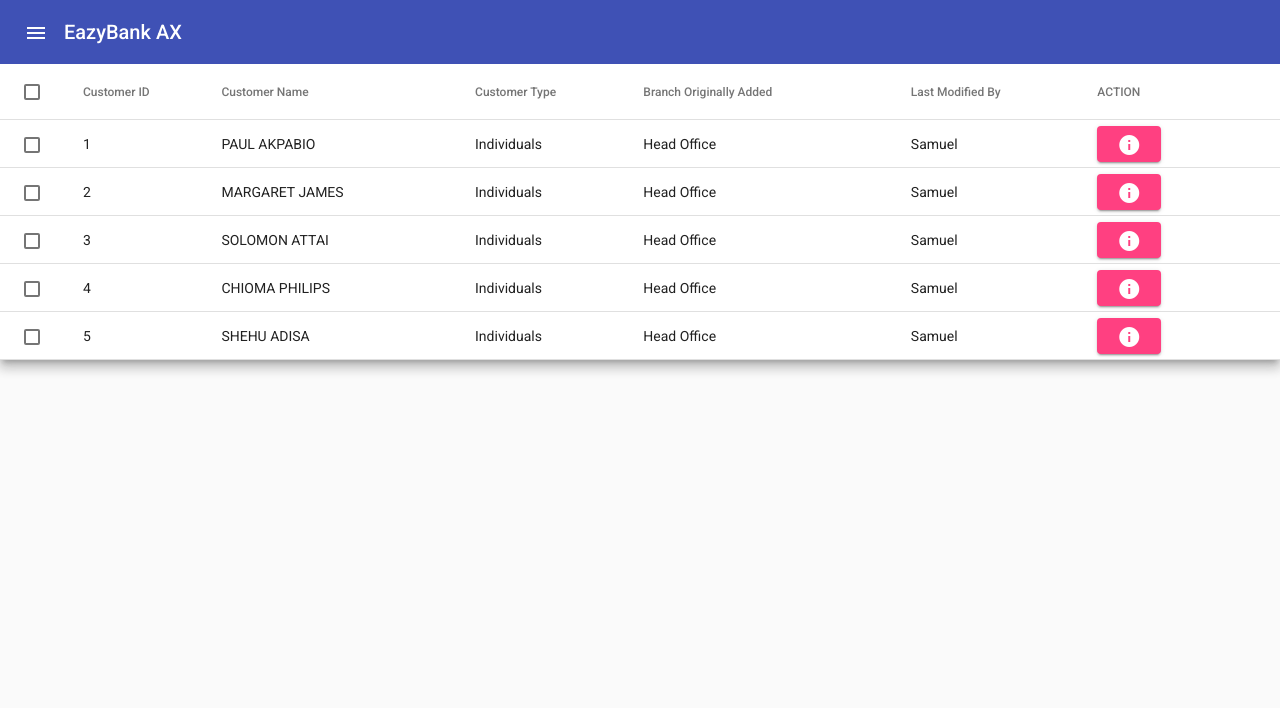
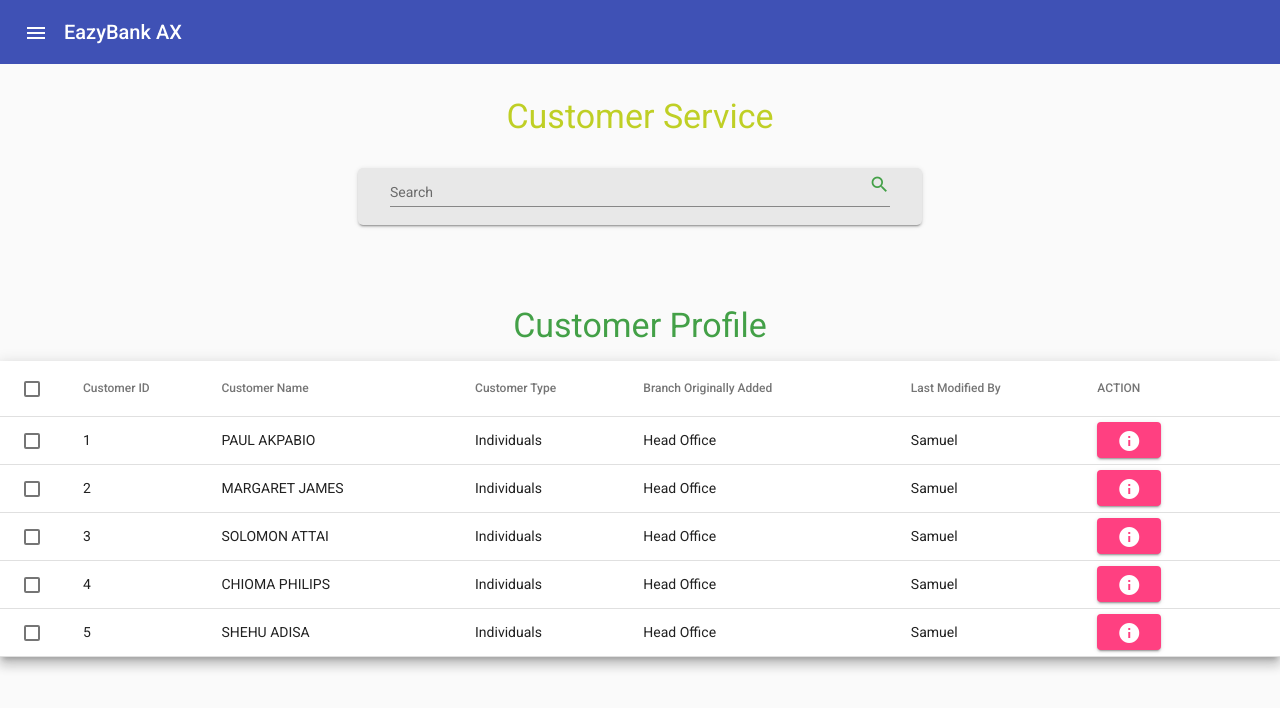
Before and after one commit to thesamtj/angularmaterial_uitest_forms, an Angular app: page / in a window 1280 px wide. Shown: the top 708 px of the page. Built offline with nearby package versions, Linux system fonts and the light colour scheme.

Commit message:
Include a search functionality

```diff
--- a/src/app/app-routing.module.ts
+++ b/src/app/app-routing.module.ts
@@ -1,7 +1,14 @@
 import { NgModule } from '@angular/core';
 import { Routes, RouterModule } from '@angular/router';
+import { CustomerDetailsComponent } from './customers/customer-details/customer-details.component';
+import { CustomerListComponent } from './customers/customer-list/customer-list.component';
 
-const routes: Routes = [];
+const routes: Routes = [
+  { path: '', component: CustomerListComponent, pathMatch: 'full' },
+  { path: 'customer-profile', component: CustomerListComponent },
+  { path: 'customer-details', component: CustomerDetailsComponent },
+  { path: '**', redirectTo: '/customer-profile' },
+];
 
 @NgModule({
   imports: [RouterModule.forRoot(routes)],
--- a/src/app/customers/customer-list/customer-list.component.html
+++ b/src/app/customers/customer-list/customer-list.component.html
@@ -1 +1,121 @@
-<p>customer-list works!</p>
+<section>
+  <h1
+    class="mat-display-1"
+    style="
+      text-align: center;
+      padding-top: 2rem;
+      margin-bottom: 2rem;
+      color: #bfcf25;
+    "
+  >
+    Customer Service
+  </h1>
+  <div>
+    <form class="example-form mat-elevation-z2">
+      <mat-form-field class="example-full-width">
+        <input
+          type="text"
+          matInput
+          placeholder="Search"
+          (keyup)="applyFilter($event.target.value)"
+        />
+        <mat-icon matSuffix style="color: #43a047;">search</mat-icon>
+      </mat-form-field>
+    </form>
+
+    <h1
+      class="mat-display-1"
+      style="
+        text-align: center;
+        margin-top: 5rem;
+        margin-bottom: 1rem;
+        color: #43a047;
+      "
+    >
+      Customer Profile
+    </h1>
+  <table mat-table [dataSource]="dataSource" class="mat-elevation-z8">
+  <!-- Checkbox Column -->
+  <ng-container matColumnDef="select">
+    <th mat-header-cell *matHeaderCellDef>
+      <mat-checkbox
+        (change)="$event ? masterToggle() : null"
+        [checked]="selection.hasValue() && isAllSelected()"
+        [indeterminate]="selection.hasValue() && !isAllSelected()"
+        [aria-label]="checkboxLabel()"
+      >
+      </mat-checkbox>
+    </th>
+    <td mat-cell *matCellDef="let row">
+      <mat-checkbox
+        (click)="$event.stopPropagation()"
+        (change)="$event ? selection.toggle(row) : null"
+        [checked]="selection.isSelected(row)"
+        [aria-label]="checkboxLabel(row)"
+      >
+      </mat-checkbox>
+    </td>
+  </ng-container>
+
+  <!-- Position Column -->
+  <ng-container matColumnDef="position">
+    <th mat-header-cell *matHeaderCellDef>Customer ID</th>
+    <td mat-cell *matCellDef="let customer">{{ customer.customerId }}</td>
+  </ng-container>
+
+  <!-- Name Column -->
+  <ng-container matColumnDef="name">
+    <th mat-header-cell *matHeaderCellDef>Customer Name</th>
+    <td mat-cell *matCellDef="let customer">
+      {{ customer.customerName }}
+    </td>
+  </ng-container>
+
+  <!-- Weight Column -->
+  <ng-container matColumnDef="weight">
+    <th mat-header-cell *matHeaderCellDef>Customer Type</th>
+    <td mat-cell *matCellDef="let customer">
+      {{ customer.customerType }}
+    </td>
+  </ng-container>
+
+  <!-- Symbol Column -->
+  <ng-container matColumnDef="symbol">
+    <th mat-header-cell *matHeaderCellDef>Branch Originally Added</th>
+    <td mat-cell *matCellDef="let customer">
+      {{ customer.originBranch }}
+    </td>
+  </ng-container>
+
+  <!-- Symbol Column -->
+  <ng-container matColumnDef="modified">
+    <th mat-header-cell *matHeaderCellDef>Last Modified By</th>
+    <td mat-cell *matCellDef="let customer">
+      {{ customer.lastModified }}
+    </td>
+  </ng-container>
+
+  <!-- Action Column -->
+  <ng-container matColumnDef="action">
+    <th mat-header-cell *matHeaderCellDef>ACTION</th>
+    <td mat-cell *matCellDef="let member">
+      <button
+        mat-raised-button
+        color="accent"
+        matTooltip="View More"
+        [matTooltipPosition]="'right'"
+      >
+        <mat-icon> info </mat-icon>
+      </button>
+    </td>
+  </ng-container>
+
+  <tr mat-header-row *matHeaderRowDef="displayedColumns"></tr>
+  <tr
+    mat-row
+    *matRowDef="let row; columns: displayedColumns"
+    (click)="selection.toggle(row)"
+  ></tr>
+</table>
+</div>
+</section>
--- a/src/app/customers/customer-list/customer-list.component.scss
+++ b/src/app/customers/customer-list/customer-list.component.scss
@@ -0,0 +1,18 @@
+table {
+  width: 100%;
+}
+
+.example-form {
+  min-width: 150px;
+  max-width: 500px;
+  width: 100%;
+  margin: auto;
+  padding-left: 2rem;
+  padding-right: 2rem;
+  border-radius: 5px;
+  background-color: #e8e8e8;
+}
+
+.example-full-width {
+  width: 100%;
+}
--- a/src/app/customers/customer-list/customer-list.component.ts
+++ b/src/app/customers/customer-list/customer-list.component.ts
@@ -1,4 +1,9 @@
-import { Component, OnInit } from '@angular/core';
+import { SelectionModel } from '@angular/cdk/collections';
+import { Component, OnInit, ViewChild } from '@angular/core';
+import { MatSort } from '@angular/material/sort';
+import { MatTableDataSource } from '@angular/material/table';
+import { Customer } from 'src/app/model/customer';
+import { CustomerProfileService } from 'src/app/services/customer-profile.service';
 
 @Component({
   selector: 'app-customer-list',
@@ -6,10 +11,65 @@ import { Component, OnInit } from '@angular/core';
   styleUrls: ['./customer-list.component.scss']
 })
 export class CustomerListComponent implements OnInit {
+  displayedColumns: string[] = [
+    'select',
+    'position',
+    'name',
+    'weight',
+    'symbol',
+    'modified',
+    'action'
+  ];
+  dataSource = new MatTableDataSource<Customer>();
+  selection = new SelectionModel<Customer>(true, []);
+  loading = true;
+  subscriptions = [];
 
-  constructor() { }
+  @ViewChild(MatSort, { static: true }) sort: MatSort;
 
-  ngOnInit(): void {
+  constructor(private customerService: CustomerProfileService) { }
+
+  ngOnInit() {
+    this.subscriptions.push(
+      this.customerService.getAllCustomers().subscribe(customers => {
+        console.log("customers loaded", customers);
+        this.onDataLoad(customers);
+      })
+    );
   }
 
+  onDataLoad(customers: Customer[]) {
+    this.loading = false;
+    // this.dataSource.sort = this.sort;
+    // this.dataSource.paginator = this.paginator;
+    this.dataSource.data = customers;
+  }
+
+  applyFilter(filterValue: string) {
+    this.dataSource.filter = filterValue.trim().toLowerCase();
+  }
+
+  /** Whether the number of selected elements matches the total number of rows. */
+  isAllSelected() {
+    const numSelected = this.selection.selected.length;
+    const numRows = this.dataSource.data.length;
+    return numSelected === numRows;
+  }
+
+  /** Selects all rows if they are not all selected; otherwise clear selection. */
+  masterToggle() {
+    this.isAllSelected()
+      ? this.selection.clear()
+      : this.dataSource.data.forEach((row) => this.selection.select(row));
+  }
+
+  /** The label for the checkbox on the passed row */
+  checkboxLabel(row?: Customer): string {
+    if (!row) {
+      return `${this.isAllSelected() ? 'select' : 'deselect'} all`;
+    }
+    return `${this.selection.isSelected(row) ? 'deselect' : 'select'} row ${
+      row.customerId + 1
+    }`;
+  }
 }
--- a/src/app/navigation/sidenav/sidenav.component.html
+++ b/src/app/navigation/sidenav/sidenav.component.html
@@ -56,89 +56,7 @@
     </mat-sidenav>
 
     <mat-sidenav-content>
-      <table mat-table [dataSource]="dataSource" class="mat-elevation-z8">
-        <!-- Checkbox Column -->
-        <ng-container matColumnDef="select">
-          <th mat-header-cell *matHeaderCellDef>
-            <mat-checkbox
-              (change)="$event ? masterToggle() : null"
-              [checked]="selection.hasValue() && isAllSelected()"
-              [indeterminate]="selection.hasValue() && !isAllSelected()"
-              [aria-label]="checkboxLabel()"
-            >
-            </mat-checkbox>
-          </th>
-          <td mat-cell *matCellDef="let row">
-            <mat-checkbox
-              (click)="$event.stopPropagation()"
-              (change)="$event ? selection.toggle(row) : null"
-              [checked]="selection.isSelected(row)"
-              [aria-label]="checkboxLabel(row)"
-            >
-            </mat-checkbox>
-          </td>
-        </ng-container>
-
-        <!-- Position Column -->
-        <ng-container matColumnDef="position">
-          <th mat-header-cell *matHeaderCellDef>Customer ID</th>
-          <td mat-cell *matCellDef="let customer">{{ customer.customerId }}</td>
-        </ng-container>
-
-        <!-- Name Column -->
-        <ng-container matColumnDef="name">
-          <th mat-header-cell *matHeaderCellDef>Customer Name</th>
-          <td mat-cell *matCellDef="let customer">
-            {{ customer.customerName }}
-          </td>
-        </ng-container>
-
-        <!-- Weight Column -->
-        <ng-container matColumnDef="weight">
-          <th mat-header-cell *matHeaderCellDef>Customer Type</th>
-          <td mat-cell *matCellDef="let customer">
-            {{ customer.customerType }}
-          </td>
-        </ng-container>
-
-        <!-- Symbol Column -->
-        <ng-container matColumnDef="symbol">
-          <th mat-header-cell *matHeaderCellDef>Branch Originally Added</th>
-          <td mat-cell *matCellDef="let customer">
-            {{ customer.originBranch }}
-          </td>
-        </ng-container>
-
-        <!-- Symbol Column -->
-        <ng-container matColumnDef="modified">
-          <th mat-header-cell *matHeaderCellDef>Last Modified By</th>
-          <td mat-cell *matCellDef="let customer">
-            {{ customer.lastModified }}
-          </td>
-        </ng-container>
-
-        <!-- Action Column -->
-        <ng-container matColumnDef="action">
-          <th mat-header-cell *matHeaderCellDef>ACTION</th>
-          <td mat-cell *matCellDef="let member">
-            <button
-              mat-raised-button
-              color="accent"
-              matTooltip="View More"
-              [matTooltipPosition]="'right'"
-            >
-              <mat-icon> info </mat-icon>
-            </button>
-          </td>
-        </ng-container>
-
-        <tr mat-header-row *matHeaderRowDef="displayedColumns"></tr>
-        <tr
-          mat-row
-          *matRowDef="let row; columns: displayedColumns"
-          (click)="selection.toggle(row)"
-        ></tr>
-      </table>
+      <app-customer-list></app-customer-list>
       <mat-spinner *ngIf="loading"></mat-spinner>
     </mat-sidenav-content>
   </mat-sidenav-container>
--- a/src/app/navigation/sidenav/sidenav.component.ts
+++ b/src/app/navigation/sidenav/sidenav.component.ts
@@ -99,7 +99,7 @@ export class SidenavComponent implements OnInit, OnDestroy {
         {
           displayName: 'Customer Profile',
           iconName: 'how_to_reg',
-          route: '/misexpedientes',
+          route: '/customer-profile',
         },
         {
           displayName: 'Todos',
```
